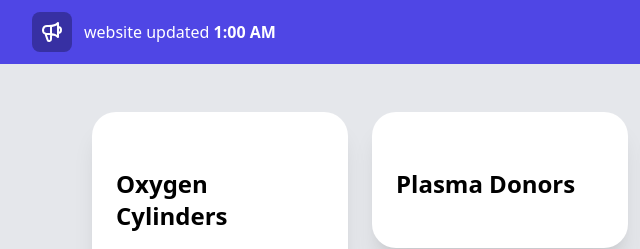
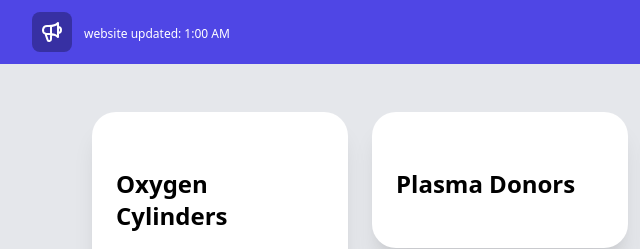
Before and after one commit to sharmadevanshi147/covid-19.io, a plain HTML site: page index.html in a window 1280 px wide. Shown: the top 249 px of the page, 0-640 px from the left. Drawn offline with nearby package versions, Linux system fonts and the light colour scheme.

Commit message:
hello
hello

```diff
--- a/index.html
+++ b/index.html
@@ -20,11 +20,11 @@
             </svg>
           </span>
           <p class="ml-3 font-medium text-white truncate">
-            <span class="md:hidden">
-               This website was updated at <strong>1:00 AM</strong>
+            <span class="md:hidden text-xs ">
+              website updated: 1:00 AM
             </span>
-            <span class="hidden md:inline">
-              website updated <strong>1:00 AM</strong>
+            <span class="hidden md:inline text-xs ">
+              website updated: 1:00 AM
             </span>
           </p>
         </div>
```
Also changed, not shown: 1 other file.
